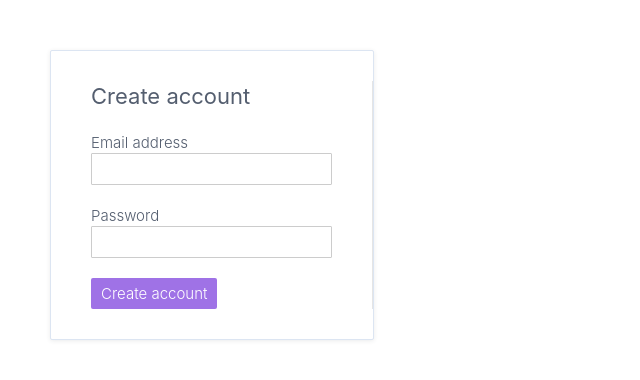
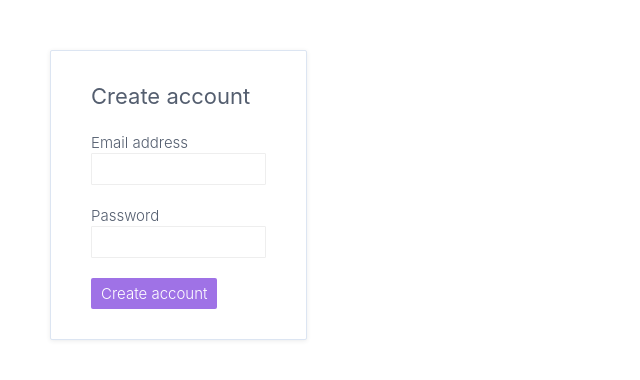
Before and after one commit to AditechGH/angular-pro-src, an Angular app: page / in a window 1280 px wide. Shown: the top 380 px of the page, without its empty margins (0-640 px from the left). Built offline with nearby package versions, Linux system fonts and the light colour scheme.

Commit message:
Dynamic component @Output subscriptions.

```diff
--- a/angular.json
+++ b/angular.json
@@ -10,7 +10,8 @@
           "inlineTemplate": true,
           "inlineStyle": true,
           "style": "scss",
-          "skipTests": true
+          "skipTests": true,
+          "prefix": ""
         }
       },
       "root": "",
--- a/src/app/app.component.ts
+++ b/src/app/app.component.ts
@@ -1,12 +1,38 @@
-import { Component } from '@angular/core';
-import { RouterOutlet } from '@angular/router';
+import {
+  AfterContentInit,
+  Component,
+  ViewChild,
+  ViewContainerRef,
+} from '@angular/core';
 
-import { AuthPageComponent } from './auth/containers/auth-page/auth-page.component';
+import { AuthFormComponent } from './auth-form/auth-form.component';
+
+import { User } from './auth-form/auth-form.interface';
+
 @Component({
   selector: 'app-root',
   standalone: true,
-  imports: [RouterOutlet, AuthPageComponent],
-  template: `<auth-page></auth-page>`,
-  styles: [``],
+  imports: [],
+  template: `
+    <div class="auth-page">
+      <div #entry></div>
+    </div>
+  `,
 })
-export class AppComponent {}
+export class AppComponent implements AfterContentInit {
+  @ViewChild('entry', { read: ViewContainerRef, static: true })
+  entry!: ViewContainerRef;
+
+  ngAfterContentInit(): void {
+    // const authFormFactory = this.resolver.resolveComponentFactory(AuthFormComponent);
+    // ComponentFactoryResolver is deprecated in Angular versions 13 and above
+    // Using the createComponent method of ViewContainerRef to create the component instance and attach it directly to the entry element.
+    const component = this.entry.createComponent(AuthFormComponent);
+    component.instance.title = 'Create account';
+    component.instance.submitted.subscribe(this.loginUser);
+  }
+
+  loginUser(user: User) {
+    console.log('Login', user);
+  }
+}
--- a/src/app/app.config.ts
+++ b/src/app/app.config.ts
@@ -1,8 +1,5 @@
 import { ApplicationConfig } from '@angular/core';
-import { provideRouter } from '@angular/router';
-
-import { routes } from './app.routes';
 
 export const appConfig: ApplicationConfig = {
-  providers: [provideRouter(routes)]
+  providers: [],
 };
--- a/src/app/app.routes.ts
+++ /dev/null
@@ -1,3 +0,0 @@
-import { Routes } from '@angular/router';
-
-export const routes: Routes = [];
--- a/src/app/auth/components/auth-form/auth-form.component.ts
+++ b/src/app/auth-form/auth-form.component.ts
@@ -2,16 +2,14 @@ import { NgIf } from '@angular/common';
 import { Component, EventEmitter, Output } from '@angular/core';
 import { FormsModule } from '@angular/forms';
 
-import { AuthMessageComponent } from '../auth-message/auth-message.component';
-
-import { User } from '../../model/user.model';
+import { User } from './auth-form.interface';
 
 @Component({
   selector: 'auth-form',
   standalone: true,
-  imports: [FormsModule, AuthMessageComponent, NgIf],
+  imports: [FormsModule, NgIf],
   template: `
-    <div class="auth-form">
+    <div>
       <form (ngSubmit)="onSubmit(form.value)" #form="ngForm">
         <h3>{{ title }}</h3>
         <label>
@@ -30,29 +28,8 @@ import { User } from '../../model/user.model';
   `,
   styles: [
     `
-      .auth-form {
-        display: flex;
-        &:first-child {
-          form {
-            border-right: 1px solid rgba(0, 0, 0, 0.1);
-          }
-        }
-        form {
-          flex: 1 0;
-          padding: 0 40px;
-          input {
-            display: block;
-            border: none;
-            background: #ffffff;
-            font-size: 13px;
-            padding: 6px 30px 6px 10px;
-            border-radius: 1px;
-            border: 1px solid #ccc;
-          }
-          .email {
-            border-color: #9f72e6;
-          }
-        }
+      .email {
+        border-color: #9f72e6;
       }
     `,
   ],
--- a/src/app/auth/containers/auth-page/auth-page.component.ts
+++ /dev/null
@@ -1,30 +0,0 @@
-import { Component, OnInit, ViewContainerRef } from '@angular/core';
-
-import { AuthFormComponent } from '../../components/auth-form/auth-form.component';
-
-import { User } from '../../model/user.model';
-
-@Component({
-  selector: 'auth-page',
-  standalone: true,
-  imports: [],
-  template: `
-    <div class="auth-page">
-      <div #entry></div>
-    </div>
-  `,
-  styles: [``],
-})
-export class AuthPageComponent implements OnInit {
-  constructor(private viewContainerRef: ViewContainerRef) {}
-
-  ngOnInit(): void {
-    const component = this.viewContainerRef.createComponent(AuthFormComponent);
-    component.instance.title = 'Create account';
-    component.instance.submitted.subscribe(this.loginUser)
-  }
-
-  loginUser(user: User) {
-    console.log('Login', user);
-  }
-}
--- a/src/styles.scss
+++ b/src/styles.scss
@@ -2,10 +2,12 @@
   -webkit-box-sizing: border-box;
   -moz-box-sizing: border-box;
   box-sizing: border-box;
-    font: 300 15px/1.4 -apple-system,BlinkMacSystemFont,"Segoe UI",Helvetica,Arial,sans-serif,"Apple Color Emoji","Segoe UI Emoji","Segoe UI Symbol";
+  font: 300 15px/1.4 -apple-system, BlinkMacSystemFont, "Segoe UI", Helvetica,
+    Arial, sans-serif, "Apple Color Emoji", "Segoe UI Emoji", "Segoe UI Symbol";
 }
 
-  html, body {
+html,
+body {
   height: 100%;
   margin: 0;
   padding: 0;
@@ -34,16 +36,17 @@
 button {
   outline: 0;
 }
-  input[type=text],
-  input[type=email],
-  input[type=number],
-  input[type=password] {
+input[type="text"],
+input[type="email"],
+input[type="number"],
+input[type="password"] {
   border: none;
   background: #fff;
   font-size: 13px;
-    padding: 6px 30px 6px 10px;
+  padding: 6px 10px 6px 10px;
   border-radius: 1px;
   border: 1px solid #ccc;
+  width: 175px;
 }
 label {
   display: block;
@@ -79,7 +82,6 @@
   font-weight: 300;
   margin: 0;
 }
-
 app-root {
   display: inline-block;
   background-color: #ffffff;
@@ -88,10 +90,33 @@
   box-shadow: 0 1px 4px rgba(53, 60, 72, 0.1);
   padding: 30px 0;
 }
-
+app-root > div {
+  display: flex;
+}
+form {
+  flex: 1 0;
+  padding: 0 40px;
+}
+input[type="email"],
+input[type="password"] {
+  display: block;
+  border: none;
+  background: #ffffff;
+  font-size: 13px;
+  padding: 6px 10px 6px 10px;
+  border-radius: 1px;
+  border: 1px solid #eeeeee;
+}
 label {
   margin-bottom: 20px;
 }
 h3 {
   margin-bottom: 20px;
 }
+
+input[type="checkbox"] {
+  display: inline;
+}
+auth-message {
+  margin-bottom: 20px;
+}
```
Also changed, not shown: src/app/auth-form/auth-remember.component.ts (renamed from src/app/auth/components/auth-remember/auth-remember.component.ts, +5 -6 lines), src/app/auth-form/auth-form.interface.ts (renamed from src/app/auth/model/user.model.ts), src/app/auth-form/auth-message.component.ts (renamed from src/app/auth/components/auth-message/auth-message.component.ts), 1 other file (tests, documents, lock files or other folders). Lines whose indentation alone changed are shown as unchanged.
